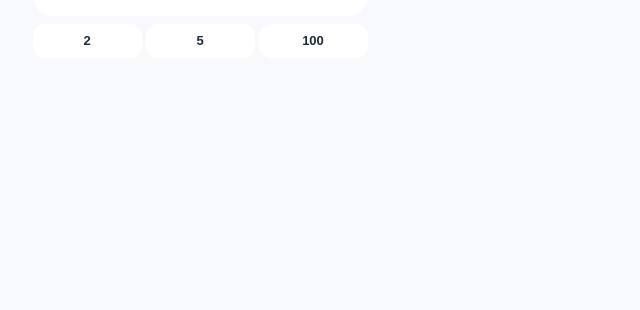
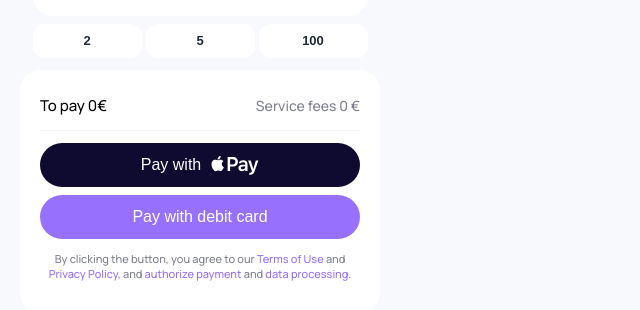
Before and after one commit to Hover19/VueProject, a Nuxt app: page / in a window 1280 px wide. Shown: the part 566-876 px from the top of the page, without its empty margins (0-640 px from the left). Before the commit the page ends 800 px from the top, so only its background shows below. Built offline with nearby package versions, Linux system fonts and the light colour scheme.

Commit message:
add payment component

```diff
--- /dev/null
+++ b/components/PaymentButtons.vue
@@ -0,0 +1,136 @@
+<template>
+  <div class="payment-button">
+    <div class="payment-button__tips">
+      <div class="pay">To pay {{ tipsAmount || 0 }}€</div>
+      <div class="fees">
+        Service fees
+        {{ isServiceFeeEnabled ? Math.ceil(tipsAmount * 0.15) : 0 }} €
+      </div>
+    </div>
+    <div class="payment-button__buttons">
+      <button @click="onConfirmTips" class="apple-pay">
+        Pay with <Payment class="payment-logo" />
+      </button>
+      <button @click="onConfirmTips" class="credit-card">
+        Pay with debit card
+      </button>
+    </div>
+    <div class="payment-button__terms">
+      <p class="text">
+        By clicking the button, you agree to our
+        <a target="_blank" href="https://www.google.com/">Terms of Use</a> and
+        <a target="_blank" href="https://www.google.com/">Privacy Policy</a>,
+        and
+        <a target="_blank" href="https://www.google.com/">authorize payment</a>
+        and
+        <a target="_blank" href="https://www.google.com/">data processing.</a>
+      </p>
+    </div>
+  </div>
+</template>
+
+<script setup>
+import Payment from "public/assets/apple-pay.svg";
+
+defineProps({
+  tipsAmount: {
+    type: Number,
+    required: true,
+  },
+  activeEmployee: {
+    type: Object,
+    required: true,
+  },
+  onConfirmTips: {
+    type: Function,
+    required: true,
+  },
+  isServiceFeeEnabled: {
+    type: Boolean,
+    default: true,
+  },
+});
+</script>
+
+<style lang="scss" scope>
+.payment-button {
+  margin: 12px 20px 0;
+  padding: 24px 20px 32px 20px;
+  display: flex;
+  flex-direction: column;
+  gap: 12px;
+  background-color: var(--white-color);
+  border-radius: 20px;
+
+  &__tips {
+    padding-bottom: 12px;
+    border-bottom: 1px solid #f3f3f3;
+    display: flex;
+    align-items: center;
+    justify-content: space-between;
+
+    .pay {
+      color: var(--black-color);
+      font-weight: 500;
+      font-size: 15px;
+      line-height: 24px;
+    }
+
+    .fees {
+      font-weight: 500;
+      font-size: 14px;
+      line-height: 20px;
+      color: var(--gray-color);
+    }
+  }
+
+  &__buttons {
+    display: flex;
+    flex-direction: column;
+    gap: 8px;
+
+    button {
+      padding: 10px 24px;
+      color: var(--white-color);
+      font-weight: 500;
+      font-size: 16px;
+      line-height: 24px;
+      border: none;
+      border-radius: 40px;
+      cursor: pointer;
+    }
+
+    button.apple-pay {
+      display: flex;
+      justify-content: center;
+      align-items: center;
+      gap: 10px;
+      background-color: var(--dark-black-color);
+
+      &:active {
+        background-color: var(--violet-color);
+      }
+    }
+
+    button.credit-card {
+      background-color: var(--violet-color);
+
+      &:active {
+        background-color: var(--dark-black-color);
+      }
+    }
+  }
+
+  &__terms {
+    font-weight: 500;
+    font-size: 11px;
+    line-height: 15px;
+    text-align: center;
+    color: var(--gray-color);
+
+    a {
+      color: var(--violet-color);
+    }
+  }
+}
+</style>
--- a/components/TipsInput.vue
+++ b/components/TipsInput.vue
@@ -2,7 +2,13 @@
   <div class="tips-input">
     <div class="tips-input__amount">
       <p class="label">Enter amount of tips</p>
-      <input id="tip-input" placeholder="0€" type="number" />
+      <input
+        id="tip-input"
+        :value="displayTip"
+        @input="onInputChange"
+        placeholder="0€"
+        type="text"
+      />
     </div>
     <div class="tips-input__buttons">
       <button @click="addTips(2)">2</button>
@@ -13,10 +19,33 @@
 </template>
 
 <script setup>
+import { ref, watch } from "vue";
+
+const currentTip = ref(null);
+
+const emit = defineEmits(["update-tips"]);
+
+const displayTip = computed(() => {
+  return currentTip.value !== null ? `${currentTip.value}€` : "";
+});
+
+const onInputChange = (event) => {
+  const sanitizedValue = event.target.value.replace(/[^\d]/g, "");
+  currentTip.value = sanitizedValue ? Number(sanitizedValue) : null;
+  emit("update-tips", currentTip.value || 0);
+};
+
 const addTips = (amount) => {
-  const input = document.querySelector("#tip-input");
-  input.value = Number(input.value) + amount;
+  currentTip.value = (currentTip.value || 0) + amount;
+  emit("update-tips", currentTip.value);
 };
+
+const resetTips = () => {
+  currentTip.value = null;
+  emit("update-tips", 0);
+};
+
+defineExpose({ resetTips });
 </script>
 
 <style lang="scss" scope>
--- a/package.json
+++ b/package.json
@@ -10,6 +10,7 @@
     "postinstall": "nuxt prepare"
   },
   "dependencies": {
+    "@mdi/font": "^7.4.47",
     "nuxt": "^3.15.1",
     "vue": "latest",
     "vue-router": "latest"
@@ -17,6 +18,8 @@
   "devDependencies": {
     "sass": "^1.83.1",
     "sass-loader": "^16.0.4",
-    "vite-svg-loader": "^5.1.0"
+    "vite-plugin-vuetify": "^2.0.4",
+    "vite-svg-loader": "^5.1.0",
+    "vuetify": "^3.7.6"
   }
 }
--- a/pages/index.vue
+++ b/pages/index.vue
@@ -20,7 +20,15 @@
       </button>
     </div>
     <div class="tips-section">
-      <TipsInput />
+      <TipsInput ref="tipsInputRef" @update-tips="updateTipsAmount" />
+    </div>
+    <div class="payment-section">
+      <PaymentButtons
+        :tipsAmount="tipsAmount"
+        :activeEmployee="employees[currentIndex]"
+        :onConfirmTips="confirmTips"
+        :isServiceFeeEnabled="isServiceFeeEnabled"
+      />
     </div>
   </div>
 </template>
@@ -28,27 +36,33 @@
 <script setup>
 import { ref } from "vue";
 import EmployeeCard from "@/components/EmployeeCard.vue";
+import TipsInput from "@/components/TipsInput.vue";
+import PaymentButtons from "@/components/PaymentButtons.vue";
 
 const employees = [
   {
+    id: 1,
     photo: "/assets/employee.png",
     name: "John",
     position: "Waiter",
     tips: 0,
   },
   {
+    id: 2,
     photo: "/assets/employee.png",
     name: "Jane",
     position: "Waitress",
     tips: 0,
   },
   {
+    id: 3,
     photo: "/assets/employee.png",
     name: "Mike",
     position: "Bartender",
     tips: 0,
   },
   {
+    id: 4,
     photo: "/assets/employee.png",
     name: "Emily",
     position: "Manager",
@@ -57,6 +71,10 @@
 ];
 
 const currentIndex = ref(0);
+const tipsAmount = ref(0);
+const isServiceFeeEnabled = ref(true);
+
+let tipsInputRef = null;
 
 const previousEmployee = () => {
   if (currentIndex.value > 0) currentIndex.value--;
@@ -64,6 +82,25 @@
 
 const nextEmployee = () => {
   if (currentIndex.value < employees.length - 1) currentIndex.value++;
+};
+
+const updateTipsAmount = (amount) => {
+  tipsAmount.value = amount;
+};
+
+const confirmTips = () => {
+  employees[currentIndex.value].tips += tipsAmount.value;
+  alert(
+    `${employees[currentIndex.value].name} has received ${
+      tipsAmount.value
+    }€ in tips!`
+  );
+  tipsAmount.value = 0;
+  if (tipsInputRef) {
+    tipsInputRef.resetTips();
+  }
+
+  console.log(employees[currentIndex.value]);
 };
 </script>
 
```
Also changed, not shown: public/assets/apple-pay.svg (added), 1 other file (tests, documents, lock files or other folders).
